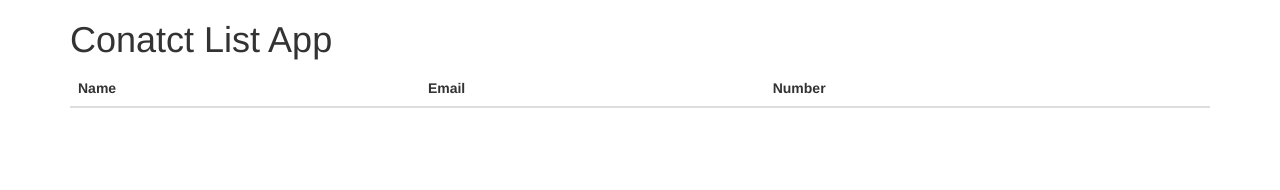
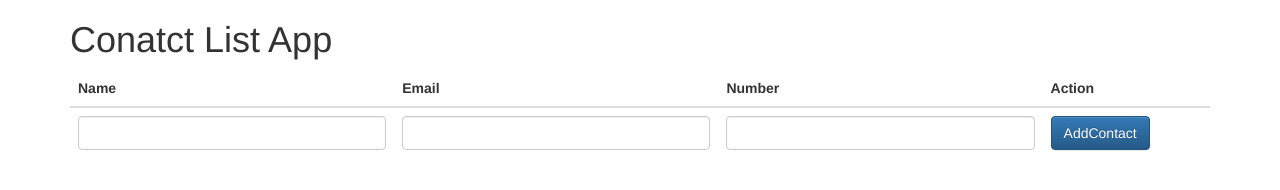
Before and after one commit to manoj199/contactlistApp-Restful-API, a plain HTML site: page public/index.html in a window 1280 px wide. Drawn offline with nearby package versions, Linux system fonts and the light colour scheme.

Commit message:
Test POST request to send data to console

```diff
--- a/public/controllers/controller.js
+++ b/public/controllers/controller.js
@@ -7,7 +7,9 @@ function AppCtrl($scope, $http) {
           console.log("I got the data i requested");
           $scope.contactlist = response;
         });
-        //Dummy data for test
+      $scope.addContact = function(){
+        console.log($scope.contact);
+      };
 
 
 }
--- a/public/index.html
+++ b/public/index.html
@@ -20,11 +20,19 @@
                         <th>Name</th>
                         <th>Email</th>
                         <th>Number</th>
+                        <th>Action</th>
                       </tr>
                   </thead>
 
                   <tbody>
+                    <tr>
+                      <td><input class="form-control" ng-model="contact.name"></td>
+                      <td><input class="form-control" ng-model="contact.email"></td>
+                      <td><input class="form-control" ng-model="contact.number"></td>
+                      <td><button class="btn btn-primary" ng-click="addContact()">AddContact</button></td>
+                    </tr>
                     <tr ng-repeat="contact in contactlist">
+
                       <td>{{contact.name}}</td>
                       <td>{{contact.email}}</td>
                       <td>{{contact.number}}</td>
```
